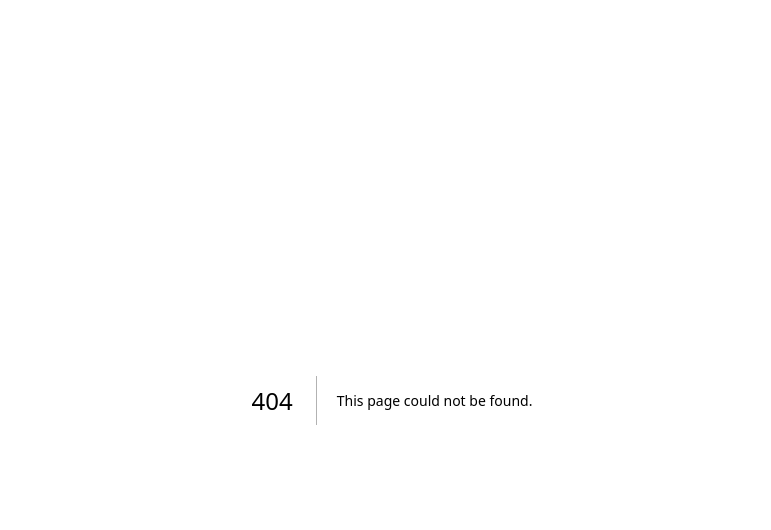
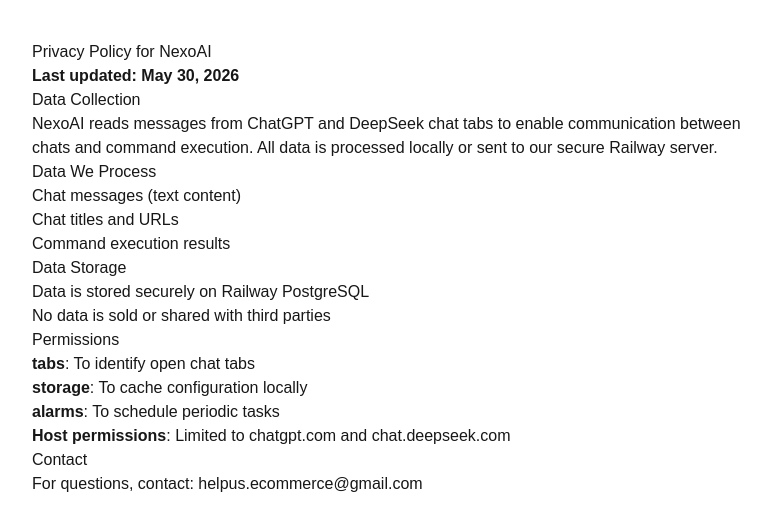
Before and after one commit to HelpUSA/nexosai-frontend, a Next.js app: page /privacy in a window 1280 px wide. Before the commit this address had no page. Shown: the top 530 px of the page, without its empty margins (248-1019 px from the left). Built offline with nearby package versions, Linux system fonts and the light colour scheme.

Commit message:
add privacy policy page

```diff
--- /dev/null
+++ b/src/app/privacy/page.tsx
@@ -0,0 +1,35 @@
+export default function PrivacyPage() {
+ return (
+ <main style={{ maxWidth: 800, margin: '0 auto', padding: 40 }}>
+ <h1>Privacy Policy for NexoAI</h1>
+ <p><strong>Last updated: May 30, 2026</strong></p>
+
+ <h2>Data Collection</h2>
+ <p>NexoAI reads messages from ChatGPT and DeepSeek chat tabs to enable communication between chats and command execution. All data is processed locally or sent to our secure Railway server.</p>
+
+ <h2>Data We Process</h2>
+ <ul>
+ <li>Chat messages (text content)</li>
+ <li>Chat titles and URLs</li>
+ <li>Command execution results</li>
+ </ul>
+
+ <h2>Data Storage</h2>
+ <ul>
+ <li>Data is stored securely on Railway PostgreSQL</li>
+ <li>No data is sold or shared with third parties</li>
+ </ul>
+
+ <h2>Permissions</h2>
+ <ul>
+ <li><strong>tabs</strong>: To identify open chat tabs</li>
+ <li><strong>storage</strong>: To cache configuration locally</li>
+ <li><strong>alarms</strong>: To schedule periodic tasks</li>
+ <li><strong>Host permissions</strong>: Limited to chatgpt.com and chat.deepseek.com</li>
+ </ul>
+
+ <h2>Contact</h2>
+ <p>For questions, contact: helpus.ecommerce@gmail.com</p>
+ </main>
+ );
+}
```
